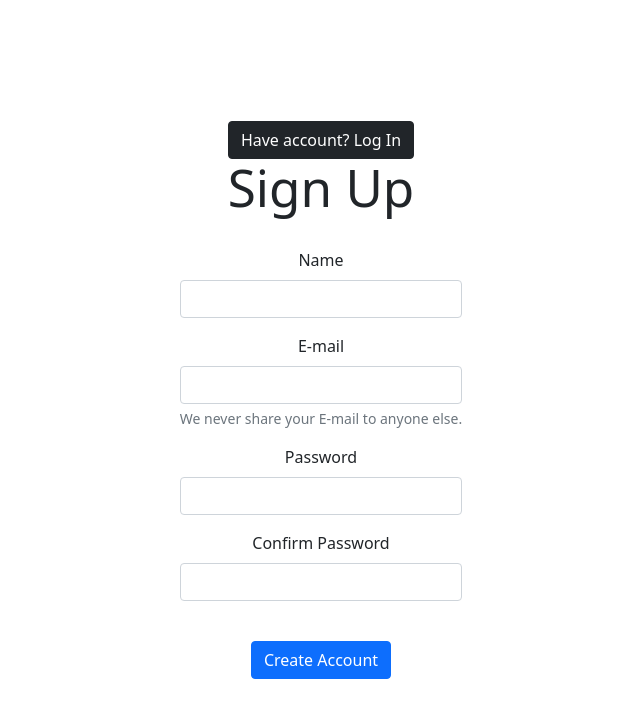
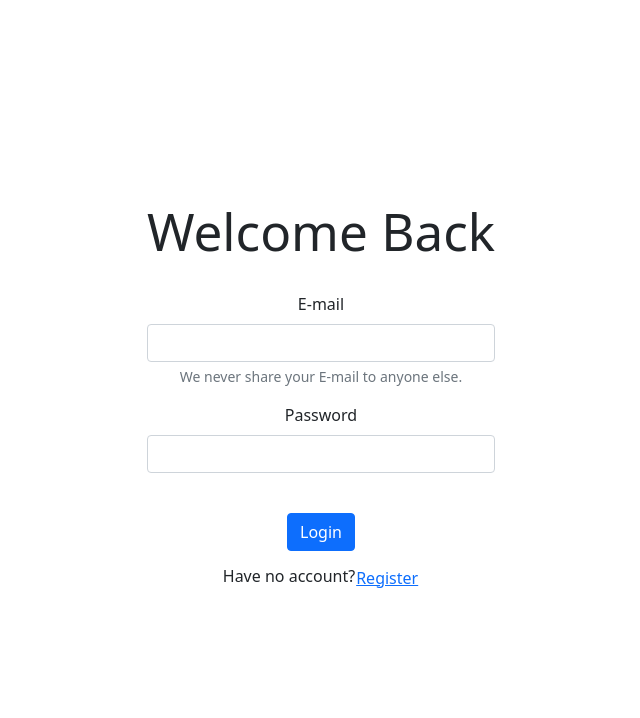
Before and after one commit to ySavushkin/PasswordGenerator, a React (Vite) app in the folder frontend/password-generator/: page /auth/login in a window 1280 px wide. Before the commit this address led to /register. Shown: the top 718 px of the page, without its empty margins (319-959 px from the left). Built offline with nearby package versions, Linux system fonts and the light colour scheme.

Commit message:
[frontend] Added some routing

```diff
--- a/frontend/password-generator/src/App.tsx
+++ b/frontend/password-generator/src/App.tsx
@@ -1,11 +1,12 @@
+import { BrowserRouter } from 'react-router-dom'
 import './App.css'
-import Authorization from './pages/authorization/Authorization'
+import AppRouter from './router/AppRouter'
 
 function App() {
     return (
-        <>
-            <Authorization/>
-        </>
+        <BrowserRouter>
+            <AppRouter/>
+        </BrowserRouter>
     )
 }
 
--- a/frontend/password-generator/src/pages/authorization/Authorization.tsx
+++ b/frontend/password-generator/src/pages/authorization/Authorization.tsx
@@ -1,22 +1,13 @@
-import { BrowserRouter as Router, Routes, Route, Navigate } from 'react-router-dom';
 import RegistrationForm from './components/register/Register'
 import LoginPage from './components/login/Login'
-import NavigationToggle from './components/NavigationToggle';
 
 const Authorization: React.FC = () => {
     return (
-        <Router>
-            <NavigationToggle/>
-            <Routes>
-                isRegistration ? (
-                    <Route path="/register" element={<RegistrationForm/>}/>
-                ) : (
-                    <Route path="/login" element={<LoginPage/>}/>
-                )
-                <Route path="*" element={<Navigate to="/register" />} />
-            </Routes>
-        </Router>
+        <>
+            <RegistrationForm/>
+            <LoginPage/>
+        </>
     )
 }
 
-export default Authorization
+export default Authorization;
--- a/frontend/password-generator/src/pages/authorization/components/login/Login.tsx
+++ b/frontend/password-generator/src/pages/authorization/components/login/Login.tsx
@@ -1,6 +1,7 @@
 import React from "react";
 import './Login.css';
 import { useState } from "react";
+import { Link } from "react-router-dom";
 
 interface UserData {
     email: string;
@@ -29,7 +30,7 @@ const LoginPage: React.FC = () => {
 
     return (
         <div className="bd-example">
-            <h1>Sign Up</h1>
+            <h1>Welcome Back</h1>
             <br/>
             <form onSubmit={handleSubmit}>
                 <div className="mb-3">
@@ -53,8 +54,14 @@ const LoginPage: React.FC = () => {
                         onChange={handleChange}/>
                 </div>
                 <br/>
-                <button type="submit" className="btn btn-primary">Sign Up</button>
+                <button type="submit" className="btn btn-primary">Login</button>
             </form>
+            <label className="mt-2">
+                Have no account?
+                <Link to="/auth/register" className="btn btn-link underline px-0">
+                    Register
+                </Link>
+            </label>
         </div>
     );
 };
--- a/frontend/password-generator/src/pages/authorization/components/register/Register.tsx
+++ b/frontend/password-generator/src/pages/authorization/components/register/Register.tsx
@@ -2,6 +2,7 @@ import React from "react";
 import './Register.css';
 import { useState } from "react";
 import { UserData } from "../../../../data/UserData";
+import { Link } from "react-router-dom";
 
 const RegistrationForm: React.FC = () => {
     const [userData, setUserData] = useState<UserData>({
@@ -80,6 +81,12 @@ const RegistrationForm: React.FC = () => {
                 <br/>
                 <button type="submit" className="btn btn-primary">Create Account</button>
             </form>
+            <label className="mt-2">
+                Already have an account?
+                <Link to="/auth/login" className="btn btn-link underline px-0">
+                    Login
+                </Link>
+            </label>
         </div>
     );
 };
--- /dev/null
+++ b/frontend/password-generator/src/router/AppRouter.tsx
@@ -0,0 +1,13 @@
+import { Route, Routes } from "react-router-dom";
+import { RouterConfig } from "./RouterConfig";
+import appRoutes from "./AppRoutes";
+
+const AppRouter = () => {
+  const pageRoutes = appRoutes.map(({ path, title, element }: RouterConfig) => {
+    return <Route key={title} path={`/${path}`} element={element} />;
+  });
+
+  return <Routes>{pageRoutes}</Routes>;
+};
+
+export default AppRouter;
--- /dev/null
+++ b/frontend/password-generator/src/router/AppRoutes.tsx
@@ -0,0 +1,12 @@
+import Register from "../pages/authorization/components/register/Register";
+import LoginPage from "../pages/authorization/components/login/Login";
+import { RouterConfig } from "./RouterConfig";
+import { Navigate } from "react-router-dom";
+
+const appRoutes: RouterConfig[] = [
+    { path: "auth/register", element: <Register />, title: "Register" },
+    { path: "auth/login", element: <LoginPage />, title: "Log In" },
+    { path: "*", element: <Navigate to="/auth/register" replace/>, title: "Authorization"}
+];
+
+export default appRoutes;
--- /dev/null
+++ b/frontend/password-generator/src/router/RouterConfig.ts
@@ -0,0 +1,7 @@
+import { JSX } from "react";
+
+export interface RouterConfig {
+    title: string;
+    path: string;
+    element: JSX.Element;
+}
```
